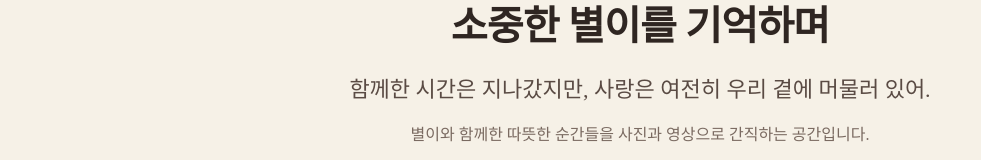
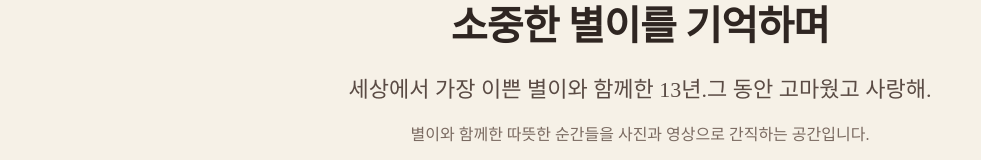
Before and after one commit to gubeommo7271/startlove, a React (Create React App) app: page / in a window 1280 px wide. Shown: the part 632-792 px from the top of the page, without its empty margins (0-981 px from the left). Built offline with nearby package versions, Linux system fonts and the light colour scheme; no server answers; the database is empty.

Commit message:
Fix 채ㅡㅡ둣

```diff
--- a/src/App.js
+++ b/src/App.js
@@ -207,7 +207,7 @@ const handleFileChange = async (e) => {
             </p>
             <h1 className="hero-title">소중한 별이를 기억하며</h1>
             <p className="hero-message">
-              함께한 시간은 지나갔지만, 사랑은 여전히 우리 곁에 머물러 있어.
+              세상에서 가장 이쁜 별이와 함께한 13년.그 동안 고마웠고 사랑해.
             </p>
             <p className="hero-subtext">
               별이와 함께한 따뜻한 순간들을 사진과 영상으로 간직하는 공간입니다.
```
